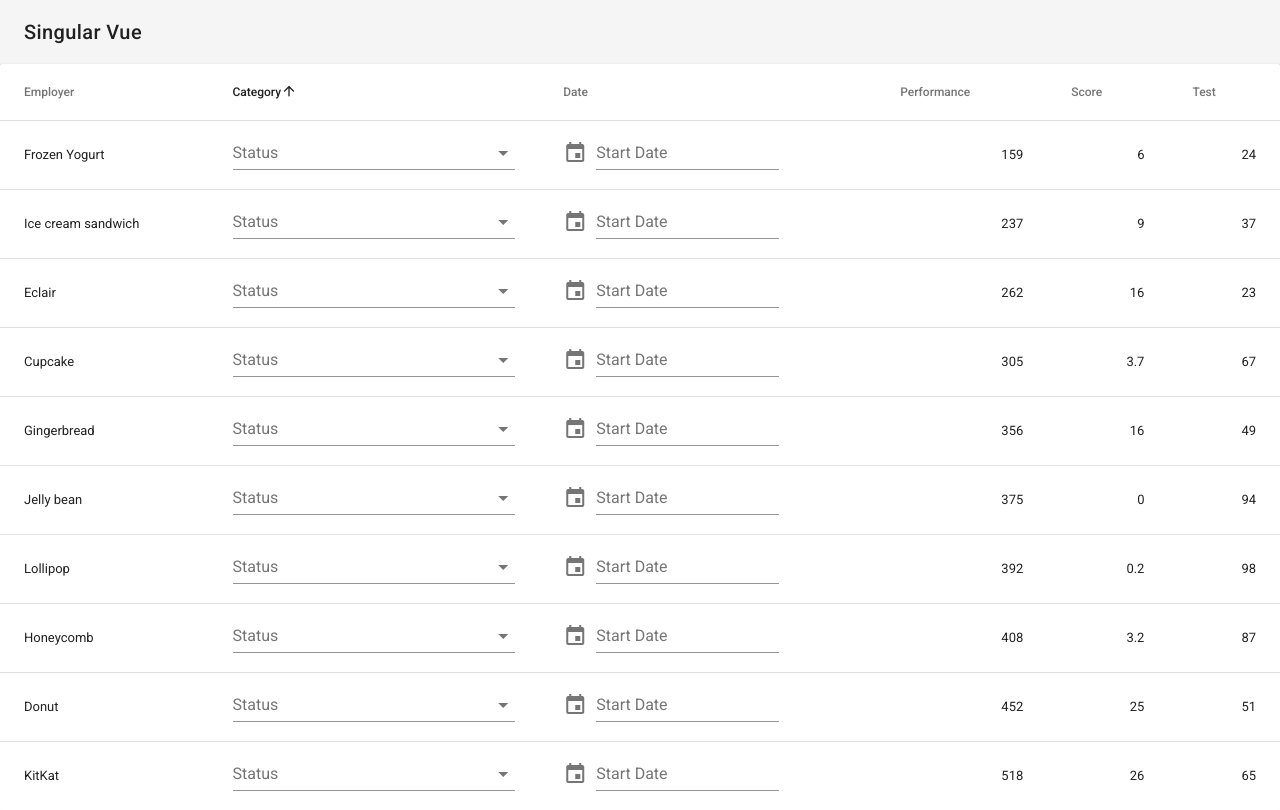
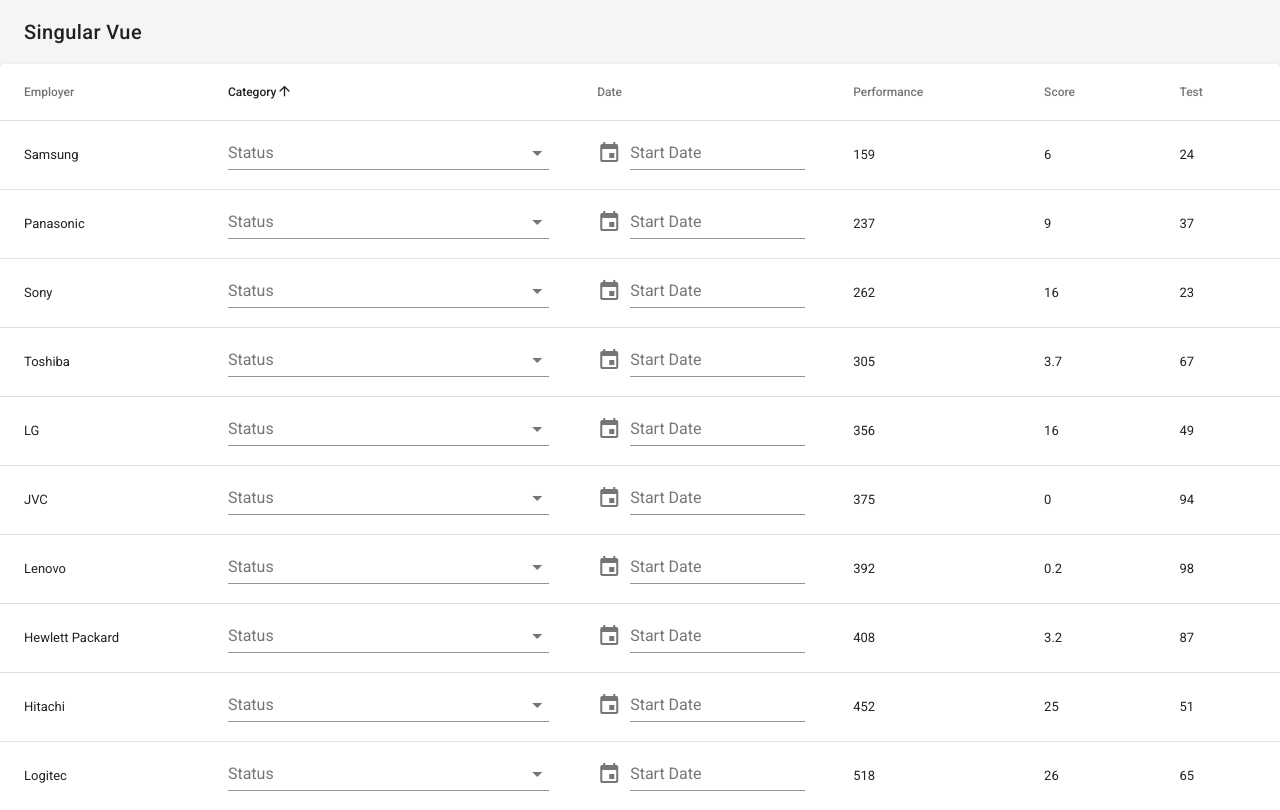
Before and after one commit to PoweredByDilithium/singular-vue, a Vue app: page / in a window 1280 px wide. Built offline with nearby package versions, Linux system fonts and the light colour scheme.

Commit message:
friday changes

```diff
--- a/src/App.vue
+++ b/src/App.vue
@@ -21,32 +21,40 @@
               ></v-select>
           </td>
           <td>
-        <v-menu>
+            <v-menu
+              lazy
+              :close-on-content-click="true"
+              transition="scale-transition"
+              offset-y
+              full-width
+              :nudge-right="40"
+              max-width="290px"
+              min-width="290px"
+              :return-value.sync="props.item.date">
               <v-text-field
                 slot="activator"
                 label="Start Date"
-            v-model="date"
+                v-model="props.item.date"
                 prepend-icon="event"
+                required
                 readonly
               ></v-text-field>
               <v-date-picker
-            type="month"
-            v-model="date"
+                type="date"
+                v-model="props.item.date"
                 no-title
                 scrollable
+                show-current
               >
               </v-date-picker>
             </v-menu>
           </td>
-          <td class="text-xs-right">{{ props.item.category }}</td>
-          <td class="text-xs-right">{{ props.item.score }}</td>
-          <td class="text-xs-right">{{ props.item.test }}</td>
+          <td class="">{{ props.item.category }}</td>
+          <td class="">{{ props.item.score }}</td>
+          <td class="">{{ props.item.test }}</td>
         </template>
       </v-data-table>
     </v-content>
-    <!-- <v-footer :fixed="fixed" app>
-      <span>&copy; Just a demo, 2018</span>
-    </v-footer> -->
   </v-app>
 </template>
 
@@ -56,11 +64,9 @@
   data () {
     return {
       title: "Singular Vue",
-      date: null,
       menu: false,
-      modal: false,
       states: [
-          { text: 'State 1' },
+          { text: 'State 1', number: 2 },
           { text: 'State 2' },
           { text: 'State 3' },
           { text: 'State 4' },
@@ -71,100 +77,80 @@
       headers: [
         { text: "Employer", align: "left", sortable: false, value: "name"},
         { text: "Category", value: "category" },
-        { text: "Date", value: "date" },
+        { text: "Date", value: "date", width: '20%' },
         { text: "Performance", value: "performance" },
         { text: "Score", value: "score" },
         { text: "Test", value: "test" }
       ],
       items: [{
-          value: false,
-          name: 'Frozen Yogurt',
+          name: 'Samsung',
           category: 159,
           score: 6.0,
           test: 24,
-          protein: 4.0,
-          iron: '1%'
+          date: null
         },
         {
-          value: false,
-          name: 'Ice cream sandwich',
+          name: 'Panasonic',
           category: 237,
           score: 9.0,
           test: 37,
-          protein: 4.3,
-          iron: '1%'
+          date: null
         },
         {
-          value: false,
-          name: 'Eclair',
+          name: 'Sony',
           category: 262,
           score: 16.0,
           test: 23,
-          protein: 6.0,
-          iron: '7%'
+          date: null
         },
         {
-          value: false,
-          name: 'Cupcake',
+          name: 'Toshiba',
           category: 305,
           score: 3.7,
           test: 67,
-          protein: 4.3,
-          iron: '8%'
+          date: null
         },
         {
-          value: false,
-          name: 'Gingerbread',
+          name: 'LG',
           category: 356,
           score: 16.0,
           test: 49,
-          protein: 3.9,
-          iron: '16%'
+          date: null
         },
         {
-          value: false,
-          name: 'Jelly bean',
+          name: 'JVC',
           category: 375,
           score: 0.0,
           test: 94,
-          protein: 0.0,
-          iron: '0%'
+          date: null
         },
         {
-          value: false,
-          name: 'Lollipop',
+          name: 'Lenovo',
           category: 392,
           score: 0.2,
           test: 98,
-          protein: 0,
-          iron: '2%'
+          date: null
         },
         {
-          value: false,
-          name: 'Honeycomb',
+          name: 'Hewlett Packard',
           category: 408,
           score: 3.2,
           test: 87,
-          protein: 6.5,
-          iron: '45%'
+          date: null
         },
         {
-          value: false,
-          name: 'Donut',
+          name: 'Hitachi',
           category: 452,
           score: 25.0,
           test: 51,
-          protein: 4.9,
-          iron: '22%'
+          date: null
         },
         {
-          value: false,
-          name: 'KitKat',
+          name: 'Logitec',
           category: 518,
           score: 26.0,
           test: 65,
-          protein: 7,
-          iron: '6%'
+          date: null
         }]
     };
   },
```
Lines whose indentation alone changed are shown as unchanged.
